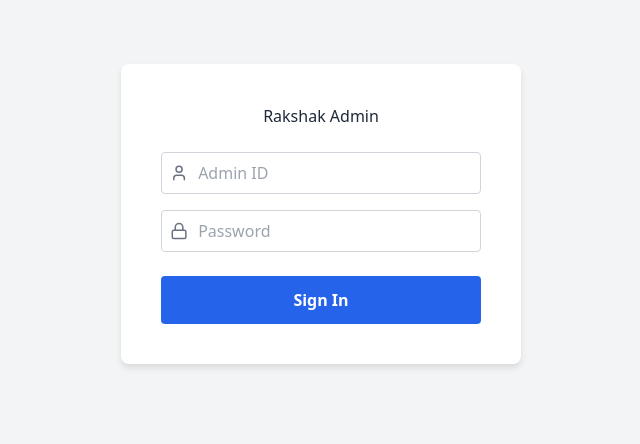
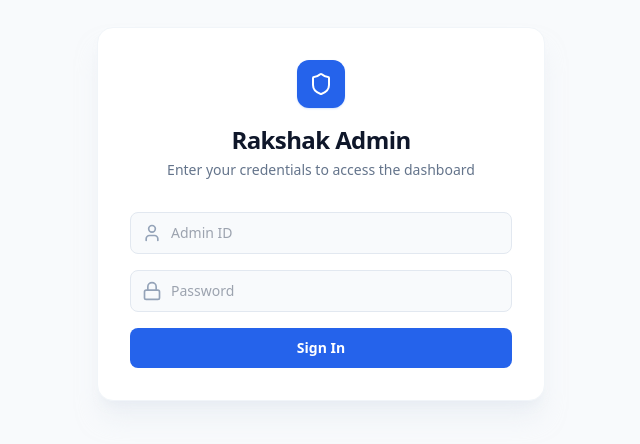
Before and after one commit to spandangrasim-design/RakshakApp, a React (Vite) app in the folder frontend/: page /login in a window 1280 px wide. Shown: the part 186-630 px from the top of the page, without its empty margins (319-959 px from the left). Built offline with nearby package versions, Linux system fonts and the light colour scheme.

Commit message:
fornend connect

```diff
--- a/frontend/src/pages/Login.tsx
+++ b/frontend/src/pages/Login.tsx
@@ -1,9 +1,13 @@
-import { useState } from 'react';
+import React, { useState } from 'react';
 import { useNavigate } from 'react-router-dom';
 import axios from 'axios';
-import { Lock, User } from 'lucide-react';
+import { Lock, User, Shield } from 'lucide-react';
 
-export default function Login() {
+interface LoginProps {
+  onLoginSuccess: (token: string, userData: any) => void;
+}
+
+const Login: React.FC<LoginProps> = ({ onLoginSuccess }) => {
   const [adminId, setAdminId] = useState('');
   const [password, setPassword] = useState('');
   const [error, setError] = useState('');
@@ -21,11 +25,14 @@ export default function Login() {
         password
       });
 
-      // Save the JWT token
-      localStorage.setItem('admin_token', response.data.token);
+      // Fallback user data just in case your API only returns a token
+      const userData = response.data.admin || { full_name: 'Admin', employee_code: adminId };
 
-      // Navigate to the secure dashboard
-      navigate('/dashboard');
+      // Pass the token and data back up to App.tsx
+      onLoginSuccess(response.data.token, userData);
+
+      // Redirect to the protected dashboard
+      navigate('/reports');
     } catch (err) {
       setError('Invalid Admin ID or Password');
     } finally {
@@ -34,43 +41,62 @@ export default function Login() {
   };
 
   return (
-    <div style={{ display: 'flex', height: '100vh', alignItems: 'center', justifyContent: 'center', backgroundColor: '#f3f4f6' }}>
-      <form onSubmit={handleLogin} style={{ padding: '2.5rem', background: 'white', borderRadius: '8px', boxShadow: '0 4px 6px rgba(0,0,0,0.1)', width: '100%', maxWidth: '400px' }}>
-        <h2 style={{ textAlign: 'center', marginBottom: '1.5rem', color: '#1f2937' }}>Rakshak Admin</h2>
+    <div className="flex min-h-screen items-center justify-center bg-slate-50 p-4 text-slate-800">
+      <div className="w-full max-w-md rounded-2xl bg-white p-8 shadow-xl shadow-slate-200/50 border border-slate-100">
+        <div className="mb-8 flex flex-col items-center text-center">
+          <div className="mb-4 flex h-12 w-12 items-center justify-center rounded-xl bg-blue-600 text-white shadow-sm shadow-blue-500/20">
+            <Shield className="h-6 w-6" />
+          </div>
+          <h2 className="text-2xl font-bold tracking-tight text-slate-900">Rakshak Admin</h2>
+          <p className="text-sm text-slate-500 mt-1">Enter your credentials to access the dashboard</p>
+        </div>
 
-        {error && <p style={{ color: '#ef4444', textAlign: 'center', marginBottom: '1rem', fontSize: '0.875rem' }}>{error}</p>}
+        {error && (
+          <div className="mb-4 rounded-lg bg-rose-50 p-3 text-sm text-rose-600 border border-rose-100 text-center">
+            {error}
+          </div>
+        )}
 
-        <div style={{ display: 'flex', alignItems: 'center', border: '1px solid #d1d5db', borderRadius: '4px', padding: '0.5rem', marginBottom: '1rem' }}>
-          <User size={20} color="#6b7280" />
+        <form onSubmit={handleLogin} className="space-y-4">
+          <div>
+            <div className="relative">
+              <User className="absolute left-3 top-1/2 -translate-y-1/2 h-5 w-5 text-slate-400" />
               <input
                 type="text"
                 placeholder="Admin ID"
                 value={adminId}
                 onChange={(e) => setAdminId(e.target.value)}
                 required
-            style={{ border: 'none', outline: 'none', marginLeft: '10px', width: '100%' }}
+                className="w-full rounded-lg border border-slate-200 bg-slate-50 py-2.5 pl-10 pr-4 text-sm outline-none transition focus:border-blue-500 focus:bg-white focus:ring-1 focus:ring-blue-500"
               />
             </div>
+          </div>
 
-        <div style={{ display: 'flex', alignItems: 'center', border: '1px solid #d1d5db', borderRadius: '4px', padding: '0.5rem', marginBottom: '1.5rem' }}>
-          <Lock size={20} color="#6b7280" />
+          <div>
+            <div className="relative">
+              <Lock className="absolute left-3 top-1/2 -translate-y-1/2 h-5 w-5 text-slate-400" />
               <input
                 type="password"
                 placeholder="Password"
                 value={password}
                 onChange={(e) => setPassword(e.target.value)}
                 required
-            style={{ border: 'none', outline: 'none', marginLeft: '10px', width: '100%' }}
+                className="w-full rounded-lg border border-slate-200 bg-slate-50 py-2.5 pl-10 pr-4 text-sm outline-none transition focus:border-blue-500 focus:bg-white focus:ring-1 focus:ring-blue-500"
               />
+            </div>
           </div>
 
           <button
             type="submit"
             disabled={isLoading}
-          style={{ width: '100%', padding: '0.75rem', background: isLoading ? '#93c5fd' : '#2563eb', color: 'white', border: 'none', borderRadius: '4px', cursor: isLoading ? 'not-allowed' : 'pointer', fontSize: '1rem', fontWeight: 'bold' }}>
+            className="mt-2 w-full rounded-lg bg-blue-600 py-2.5 text-sm font-semibold text-white transition hover:bg-blue-700 disabled:opacity-70 disabled:cursor-not-allowed"
+          >
             {isLoading ? 'Signing In...' : 'Sign In'}
           </button>
         </form>
       </div>
+    </div>
   );
-}
+};
+
+export default Login;
```
Lines whose indentation alone changed are shown as unchanged.
